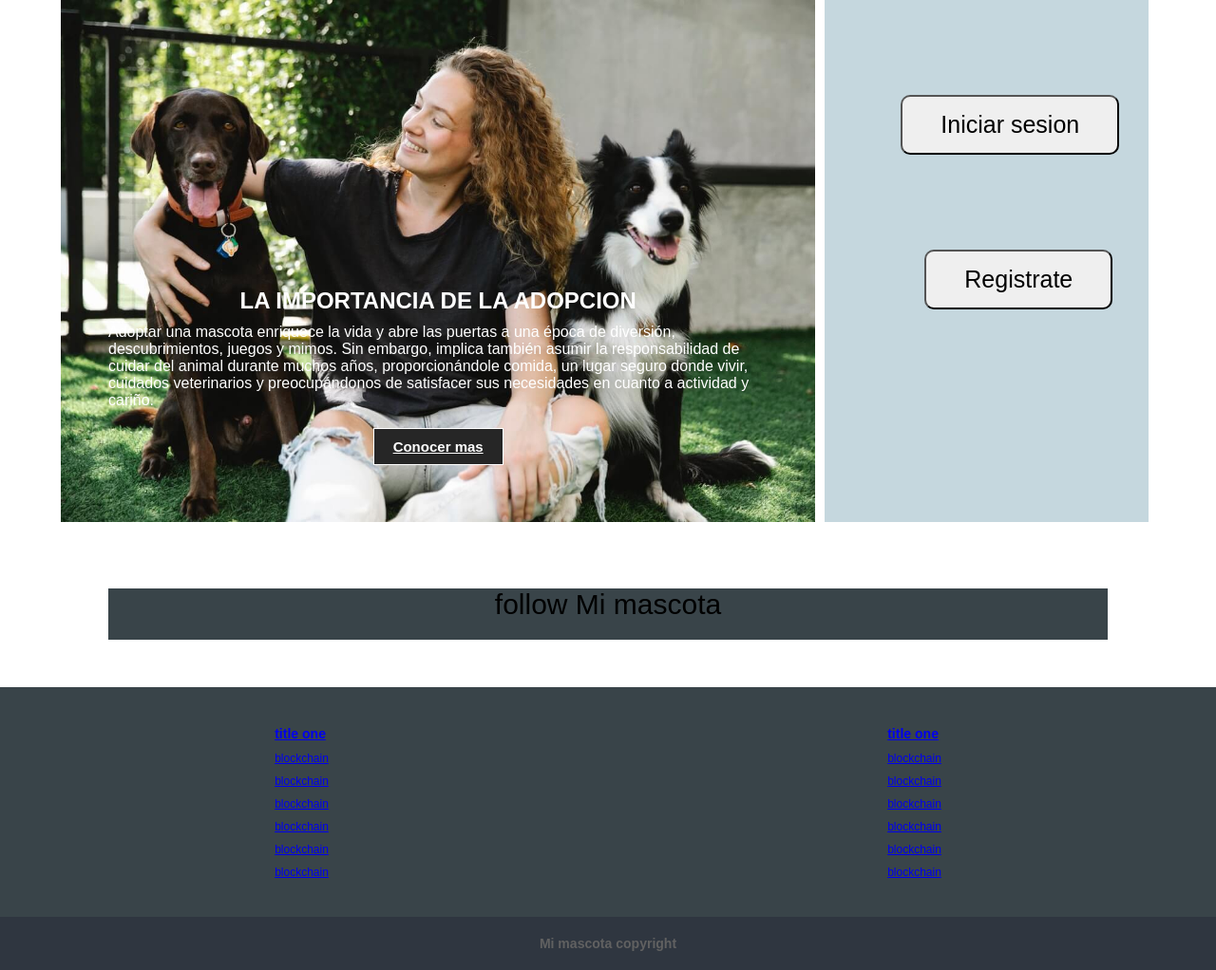
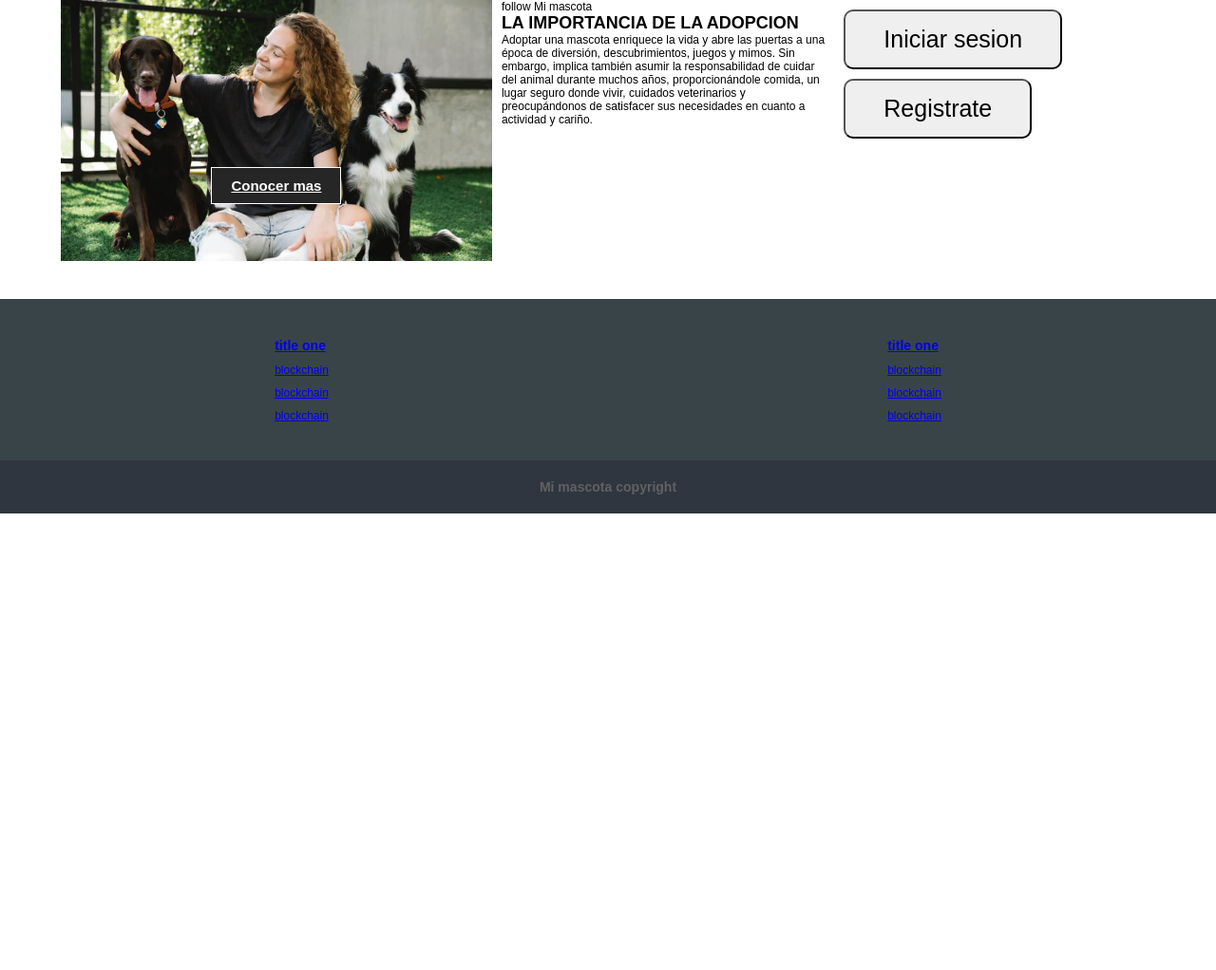
Before and after one commit to caravana34/adop, a PHP site: page / in a window 1280 px wide. Shown: the part 96-1118 px from the top of the page at 95% size. After the commit the page ends 637 px from the top, so only its background shows below. Run offline with PHP 8.4, Linux system fonts and the light colour scheme.

Commit message:
actualización botones y texto

```diff
--- a/index.html
+++ b/index.html
@@ -32,11 +32,16 @@
         <!-- SHOWCASE --><div class=grid>
             <div>
         <header class="showcase">
+
+            <a href="#" class="btn"> Conocer mas <i class="fas fa-angle-double-right"></i> </a>
+        </header>
+        </div>
+        <div class="parrmid">
+            <p>follow Mi mascota</p>
             <h2>LA IMPORTANCIA DE LA ADOPCION</h2>
             <p>Adoptar una mascota enriquece la vida y abre las puertas a una época de diversión, descubrimientos, juegos y mimos. Sin embargo, implica  también asumir la responsabilidad de cuidar del animal durante muchos años, proporcionándole comida, un lugar seguro donde vivir, cuidados veterinarios y preocupándonos de satisfacer sus necesidades en cuanto a actividad y cariño.</p>
-            <a href="#" class="btn"> Conocer mas <i class="fas fa-angle-double-right"></i> </a>
-        </header>
-    </div>
+
+        </div>
 
       <!--e l i a s-->
     <div id="container">
@@ -45,89 +50,10 @@
         <button class="registrarse"><a class="login" type="button" href="formRegistroUsuario.php">Registrate</a></button>
     </div> <!--e l i a s-->
 
-        <!--DESTACADOS 1-->
 
-        <!--<div class="destacados">
-            <div>
-                <img src="img/gd1.jpg" alt="Destacados 1">
-                <h3>lorem, ipsum dolor.</h3>
-                <p>Lorem ipsum dolor sit amet consectetur adipisicing elit. Quia earum officia hic voluptate, perspiciatis tempore repellat delectus cumque officiis impedit?</p>
-                <a href="#">Adoptar<i class="fas fa-angle-double-right"></i></a>
-            </div>
-            <div>
-                <img src="img/gato destacados2.jpg" alt="Destacados 2">
-                <h3>lorem, ipsum dolor.</h3>
-                <p>Lorem ipsum dolor sit amet consectetur adipisicing elit. Quia earum officia hic voluptate, perspiciatis tempore repellat delectus cumque officiis impedit?</p>
-                <a href="#">Adoptar<i class="fas fa-angle-double-right"></i></a>
-            </div>
-            <div>
-                <img src="img/perro destacados3.jpg" alt="Destacados 3">
-                <h3>Labrador</h3>
-                <p>Lorem ipsum dolor sit amet consectetur adipisicing elit. Quia earum officia hic voluptate, perspiciatis tempore repellat delectus cumque officiis impedit?</p>
-                <a href="#">Adoptar <i class="fas fa-angle-double-right"></i></a>
-            </div>
-            <div>
-                <img src="img/perro destacados4.jpg" alt="Destacados 4">
-                <h3>Perros destacados.</h3>
-                <p>Lorem ipsum dolor sit amet consectetur adipisicing elit. Quia earum officia hic voluptate, perspiciatis tempore repellat delectus cumque officiis impedit?</p>
-                <a href="#">Adoptar <i class="fas fa-angle-double-right"></i></a>
-            </div>
-
-        </div>
-
-        banner 1
-
-        <section class="destacados-banner-one">
-            <div class="content">
-                <h2>Brigadas y voluntarios.</h2>
-                <p>Lorem ipsum dolor, sit amet consectetur adipisicing elit. Unde corrupti mollitia eius quod quo eos suscipit molestias. Modi, mollitia totam!</p>
-                <a href="#" class="btn">Conocer mas <i class="fas fa-angle-double-right"></i></a>
-            </div>
-        </section>
-
-
-        destacados 2
-
-        <div class="destacados">
-            <div>
-                <img src="img/brigadas voluntarios 1.jpg" alt="Destacados 1">
-                <h3>lorem, ipsum dolor.</h3>
-                <p>Lorem ipsum dolor sit amet consectetur adipisicing elit. Quia earum officia hic voluptate, perspiciatis tempore repellat delectus cumque officiis impedit?</p>
-                <a href="#">Ser voluntario<i class="fas fa-angle-double-right"></i></a>
-            </div>
-            <div>
-                <img src="img/brigadas voluntarios 2.jpg" alt="Destacados 2">
-                <h3>lorem, ipsum dolor.</h3>
-                <p>Lorem ipsum dolor sit amet consectetur adipisicing elit. Quia earum officia hic voluptate, perspiciatis tempore repellat delectus cumque officiis impedit?</p>
-                <a href="#">Ser voluntario<i class="fas fa-angle-double-right"></i></a>
-            </div>
-            <div>
-                <img src="img/brigadas voluntarios 3.jpg" alt="Destacados 3">
-                <h3>lorem, ipsum dolor.</h3>
-                <p>Lorem ipsum dolor sit amet consectetur adipisicing elit. Quia earum officia hic voluptate, perspiciatis tempore repellat delectus cumque officiis impedit?</p>
-                <a href="#">Ser voluntario<i class="fas fa-angle-double-right"></i></a>
-            </div>
-            <div>
-                <img src="img/brigadas voluntarios 4.jpg" alt="Destacados 4">
-                <h3>lorem, ipsum dolor.</h3>
-                <p>Lorem ipsum dolor sit amet consectetur adipisicing elit. Quia earum officia hic voluptate, perspiciatis tempore repellat delectus cumque officiis impedit?</p>
-                <a href="#">Ser voluntario<i class="fas fa-angle-double-right"></i></a>
-            </div>
-
-        </div> <br><br>
-
-        <section class="destacados-banner-2">
-            <div class="content">
-                <h2>Espacio publicitario.</h2>
-                <p>Lorem ipsum dolor sit amet consectetur adipisicing elit. Saepe, laudantium quidem facere culpa minus reprehenderit officiis suscipit mollitia nostrum labore magnam, incidunt repellendus quo quisquam tempora itaque quasi. Nemo, temporibus?
-                <a href="#" class="btn">Comprar<i class="fas fa-angle-double-right"></i>
-                </a>
-                </p>
-            </div>
-        </section> -->
     </div>
         <section class="social">
-            <p>follow Mi mascota</p>
+
             <div class="links">
                 <a href="#">
                     <i class="fab fa-facebook-f"></i>
@@ -162,42 +88,10 @@
                 <li>
                     <a href="#">blockchain</a>
                 </li>
-                <li>
-                    <a href="#">blockchain</a>
-                </li>
-                <li>
-                    <a href="#">blockchain</a>
-                </li>
-                <li>
-                    <a href="#">blockchain</a>
-                </li>
+
             </ul>
 
-           <!-- <ul>
-                <li>
-                  <a href="#">
-                      <h3>title one</h3>
-                  </a>
-                </li>
-                <li>
-                    <a href="#">blockchain</a>
-                </li>
-                <li>
-                    <a href="#">blockchain</a>
-                </li>
-                <li>
-                    <a href="#">blockchain</a>
-                </li>
-                <li>
-                    <a href="#">blockchain</a>
-                </li>
-                <li>
-                    <a href="#">blockchain</a>
-                </li>
-                <li>
-                    <a href="#">blockchain</a>
-                </li>
-            </ul>-->
+
 
             <ul>
                 <li>
@@ -214,42 +108,10 @@
                 <li>
                     <a href="#">blockchain</a>
                 </li>
-                <li>
-                    <a href="#">blockchain</a>
-                </li>
-                <li>
-                    <a href="#">blockchain</a>
-                </li>
-                <li>
-                    <a href="#">blockchain</a>
-                </li>
+
             </ul>
 
-            <!-- <ul>
-                <li>
-                  <a href="#">
-                      <h3>title one</h3>
-                  </a>
-                </li>
-                <li>
-                    <a href="#">blockchain</a>
-                </li>
-                <li>
-                    <a href="#">blockchain</a>
-                </li>
-                <li>
-                    <a href="#">blockchain</a>
-                </li>
-                <li>
-                    <a href="#">blockchain</a>
-                </li>
-                <li>
-                    <a href="#">blockchain</a>
-                </li>
-                <li>
-                    <a href="#">blockchain</a>
-                </li>
-            </ul>-->
+
 
         </div>
     </div>
--- a/style.css
+++ b/style.css
@@ -94,7 +94,7 @@ hr {
 
 .showcase {
     width: 100%;
-    height: 550px;
+    height:275px;
     background: url('./img/showcase2.jpg') no-repeat center center/cover;
     padding: 50px;
     padding-top: 10px;
@@ -106,9 +106,14 @@ hr {
     /*background: linear-gradient(rgba(83, 88, 102, 0.5),rgba(73, 79, 93, 0.5));*/
 }
 
+.parrmid{
+    font-size:12px;
+    color:#000000;
+}
+
 .grid{
     display: grid;
-    grid-template-columns: 70% 30%;
+    grid-template-columns: 40% 30% 30%;
     gap:10px;
     width: 98.5%;
 }
@@ -125,6 +130,8 @@ hr {
     border: 1px solid #ffffff;
     margin: 10px 0px;
 }
+
+
 
 .btn:hover {
    opacity: .7;
@@ -205,14 +212,20 @@ margin-bottom: 10px;
 /* social */
 
 .social {
-    margin: 50px;
+    margin: 10px;
     color: #000000;
-    background-color: #394449;
+
 }
 
 .social p {
     text-align: center;
-    font-size: 30px;
+    font-size: 14px;
+    margin-bottom: 20px;
+}
+
+.social h2 {
+    text-align: center;
+    font-size: 14px;
     margin-bottom: 20px;
 }
 
@@ -303,8 +316,24 @@ margin-bottom: 10px;
 .nav-main ul.nav-menu-right {
     margin-right: 40px;
 }
+.registrarse {
+   width:40%;
+    color: #000000;
+font-size: 9px;
+font-family: sans-serif;
+border-radius:10px;
+padding: 15px;
+padding-left: 40px;
+padding-right: 40px;
+margin-left: 105px;
+margin-top: 100px;
+}
 
-
+.login {
+    color: rgb(0, 0, 0);
+    font-size: 12px;
+    transform: translateX(-20px);
+}
 
 
     .destacados {
@@ -359,14 +388,14 @@ margin-bottom: 10px;
 /* e l i a s */
 .inicio {
 color: #000000;
-font-size: 25px;
+font-size: 10px;
 font-family: sans-serif;
 border-radius:10px;
 padding: 15px;
 padding-left: 40px;
 padding-right: 40px;
-margin-left: 80px;
-margin-top: 100px;
+margin-left: 10px;
+margin-top: 10px;
 
 
 }
@@ -377,14 +406,14 @@ margin-top: 100px;
 
 .registrarse {
     color: #000000;
-font-size: 25px;
+font-size: 18px;
 font-family: sans-serif;
 border-radius:10px;
 padding: 15px;
 padding-left: 40px;
 padding-right: 40px;
-margin-left: 105px;
-margin-top: 100px;
+margin-left: 10px;
+margin-top: 10px;
 }
 
 .registrarse a {
@@ -393,11 +422,13 @@ margin-top: 100px;
 
 .login {
     color: rgb(0, 0, 0);
+    font-size: 25px;
 }
 
 #container {
-    background: #6d9aad65;
-    height: 550px;
+    background: #ffffff;
+    height: 275px;
+    align-items: center;
 
 
 
```
